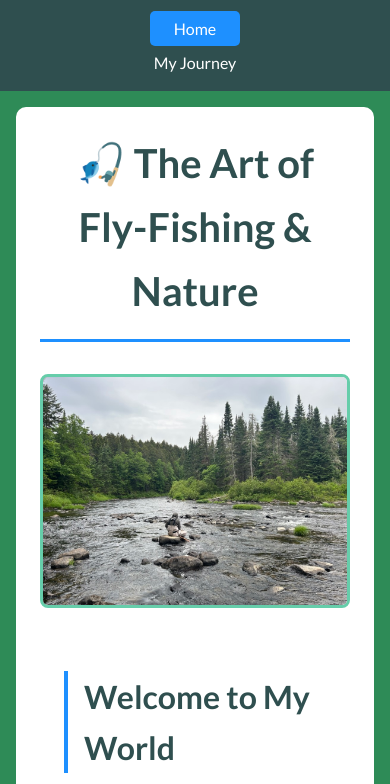
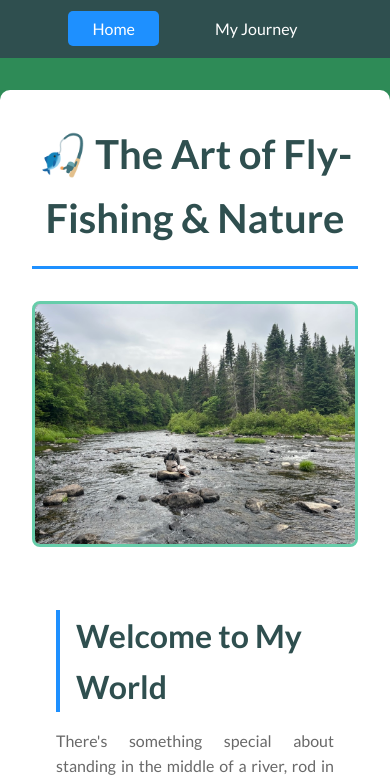
Before and after one commit to dylan-mikulka/HW3-website, a plain HTML site: page index.html in a window 390 px wide. Shown: the top 784 px of the page. Drawn offline with Linux system fonts and the light colour scheme.

Commit message:
Update styles.css

```diff
--- a/styles.css
+++ b/styles.css
@@ -47,12 +47,12 @@ body {
 
 
 
-
+/* riverish color to fit the theme */
 .navbar a:hover,
 .navbar a.active {
     background-color: dodgerblue;
 }
-
+/* styling the page for the postcard feel*/
 .container {
     max-width: 900px;
     margin: 2rem auto;
@@ -84,7 +84,7 @@ main {
     text-align: center;
     margin: 2rem 0;
 }
-
+/* image styling to fit the nature/postcard vibe */
 .featured-image {
     max-width: 100%;
     height: auto;
@@ -93,12 +93,12 @@ main {
 }
 
 
-
+/* adding vertical space between all sections for readability */
 section {
     margin: 2rem 0;
     padding: 1.5rem;
 }
-
+/* subheaders styling */
 h2 {
     color: darkslategray;
     font-size: 2rem;
@@ -108,7 +108,7 @@ h2 {
 }
 
 
-
+/* making smaller sunheaders */
 h3 {
     color: darkslategray;
     font-size: 1.5rem;
@@ -132,7 +132,7 @@ p {
 .projects-list li {
     margin: 0.8rem 0;
 }
-
+/* contact sections styling to make it pop off the page */
 .contact-section {
     background-color: mintcream;
     padding: 2rem;
@@ -157,7 +157,7 @@ p {
 
 
 
-
+/* semi-intyeractive contact feature */
 .contact-links a:hover {
     color: darkslategray;
     text-decoration: underline;
@@ -171,18 +171,4 @@ footer {
     color: gray;
 }
 
-
-
-
-@media (max-width: 768px) {
-    .container {
-        margin: 1rem;
-        padding: 1.5rem;
-    }
-
-    .navbar ul {
-        flex-direction: column;
-        align-items: center;
-        gap: 0.5rem;
-    }
 }
```
